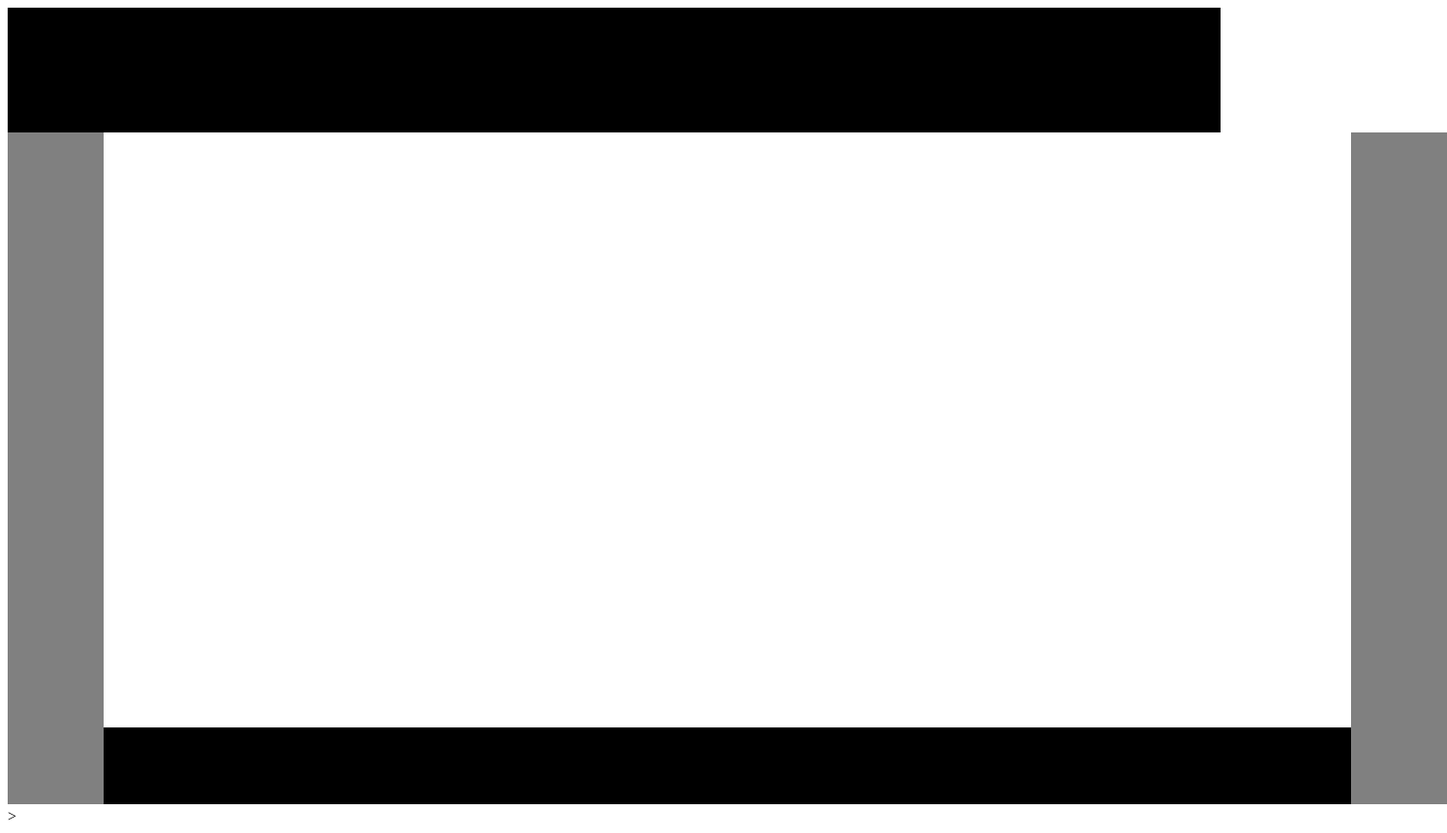
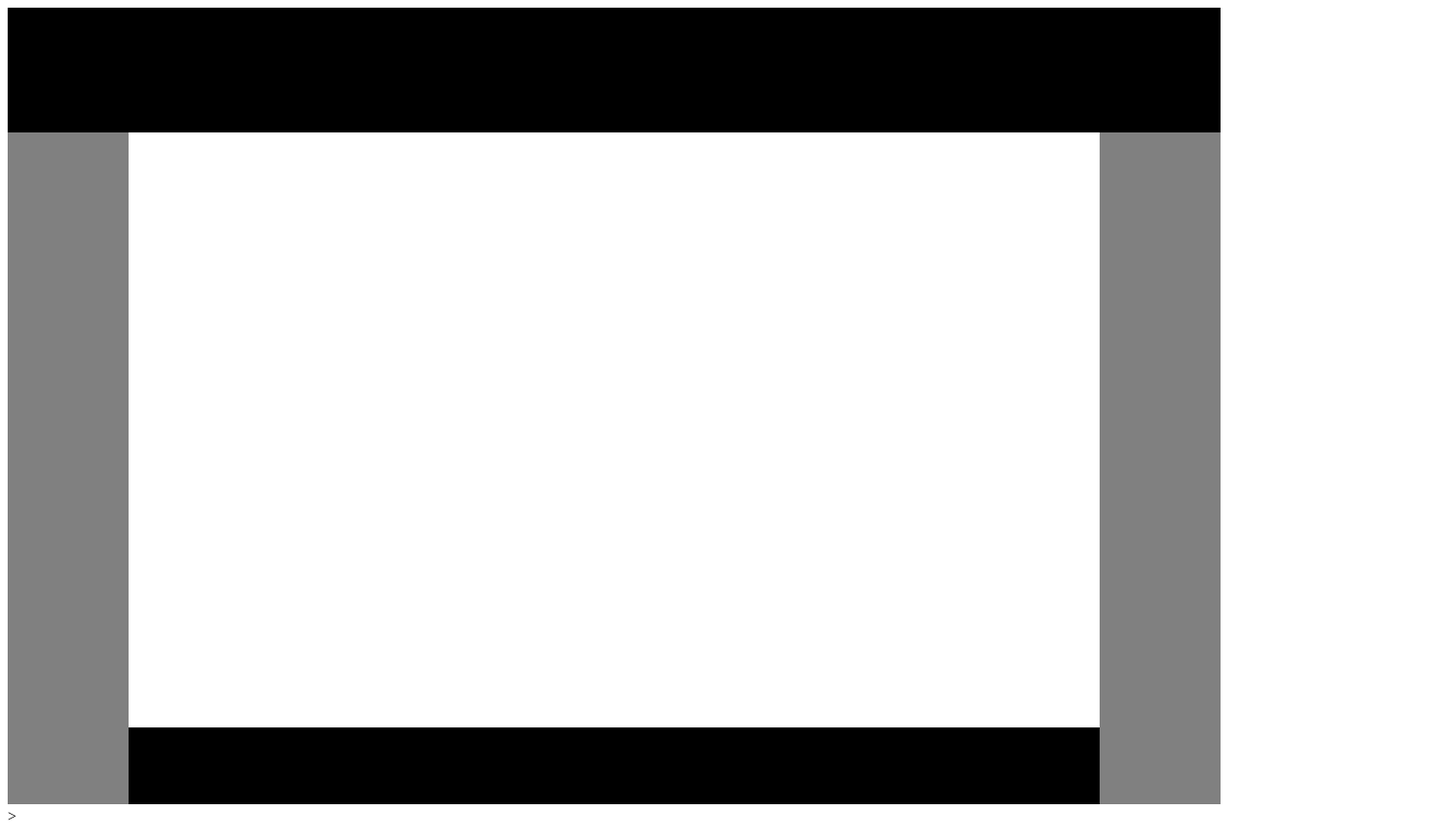
Before and after one commit to gregorystickel/drill-1, a plain HTML site: page index.html in a window 1280 px wide. Shown: the whole page at 96% size, 1508 px wide, since content can reach past the window. Drawn offline with Linux system fonts and the light colour scheme.

Commit message:
Completed

```diff
--- a/index.css
+++ b/index.css
@@ -13,24 +13,25 @@ header {
 .main {
     display: inline-flex;
     align-items: end;
+    width: 100%;
 }
 
 .sidebar-left {
-    width: 100px;
+    width: 10%;
     height: 700px;
     background-color: gray;
     justify-content: start;
 }
 
 .middle {
-    width: 1300px;
+    width: 80%;
     height: 80px;
     background-color: black;
     justify-content: center ;
 }
 
 .sidebar-right {
-    width: 100px;
+    width: 10%;
     height: 700px;
     background-color: gray;
     justify-content: end;
```
